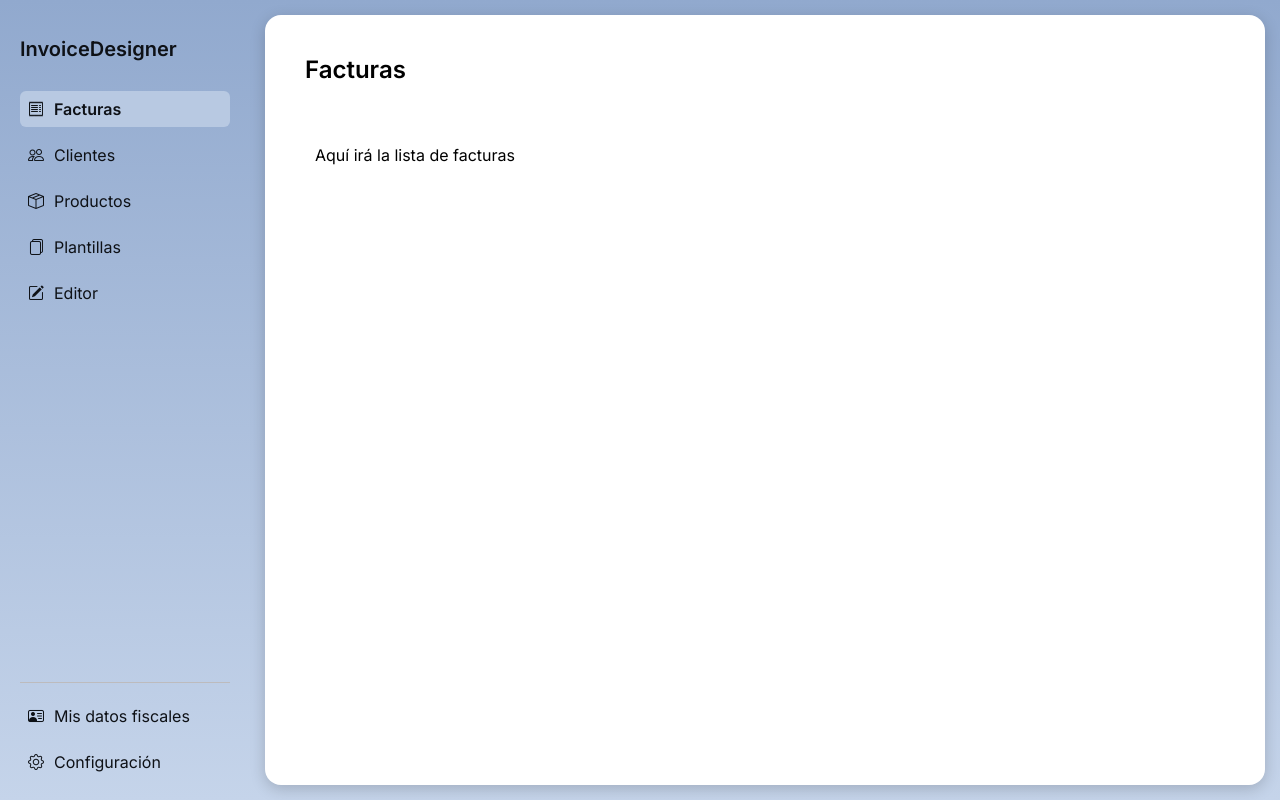
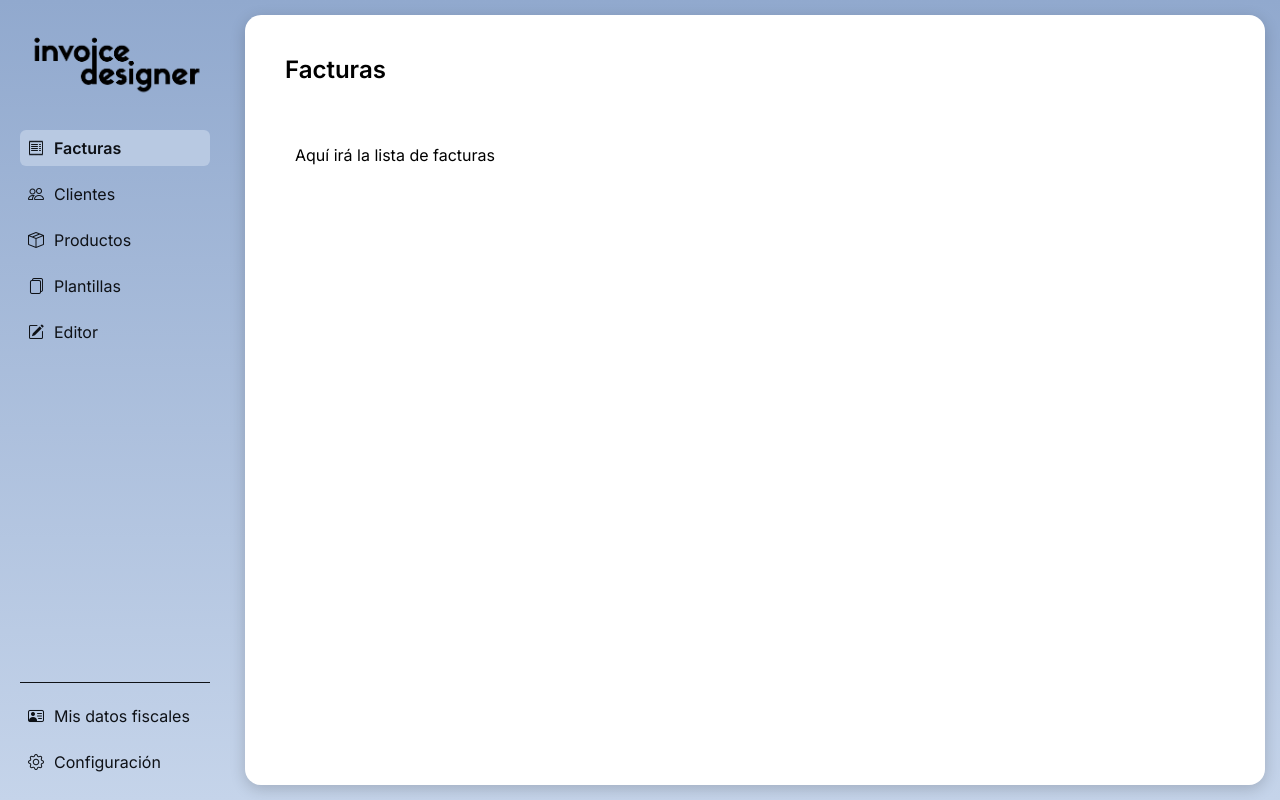
Before and after one commit to PracticasSprinde/invoice-designer, a plain HTML site: page frontend/index.html in a window 1280 px wide. Drawn offline with nearby package versions, Linux system fonts and the light colour scheme.

Commit message:
Logo añadido a sidebar

```diff
--- a/frontend/css/sidebar.css
+++ b/frontend/css/sidebar.css
@@ -1,6 +1,6 @@
 /*Sidebar*/
 .sidebar {
-    width: 250px; /*ancho*/
+    width: 230px; /*ancho*/
     min-height: 100vh; /*100% altura navegador*/
     padding: 20px; /*espacio interior cuatro lados*/
     display: flex; /*activa Flexbox, organiza elementos*/
@@ -16,11 +16,9 @@
     flex: 1; /*ocupa espacio vertical*/
 }
 
-/*titulo sidebar*/
-.sidebar h1 {
-    font-size: 20px;
+/*logo sidebar*/
+.sidebar img {
     margin-bottom: 30px; /*margen inferior*/
-    color: var(--color-text);
 }
 
 /*enlaces superiores de navegacion*/
@@ -60,7 +58,7 @@
     margin: auto 0 15px 0; /*margenes, solo el inferior tiene 15px*/
     border: 0; /*elimina el borde predeterminado*/
     flex: 0 0 auto; /*ni crece ni reduce*/
-    border-top: 1px solid var(--color-border);
+    border-top: 1px solid var(--color-text);
 }
 
 /*enlaces inferiores de navegacion*/
--- a/frontend/index.html
+++ b/frontend/index.html
@@ -34,7 +34,8 @@
         <!-- contenido secundario - sidebar(identificacion para css .sidebar) -->
         <aside class="sidebar">
 
-            <h1>InvoiceDesigner</h1>
+            <!-- logo del sidebar -->
+            <img src="assets/i_transparent.png" alt="Logo del sidebar">
 
             <!-- enlaces a distintas paginas -->
             <nav>
```
